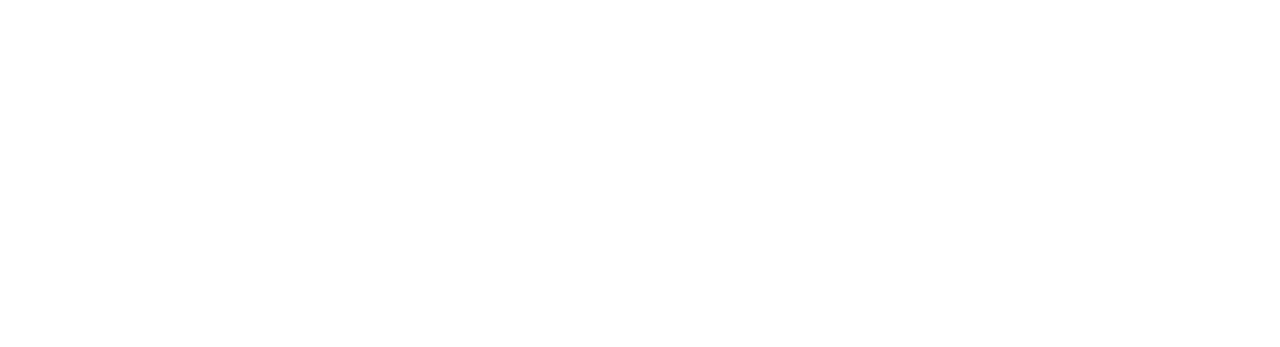
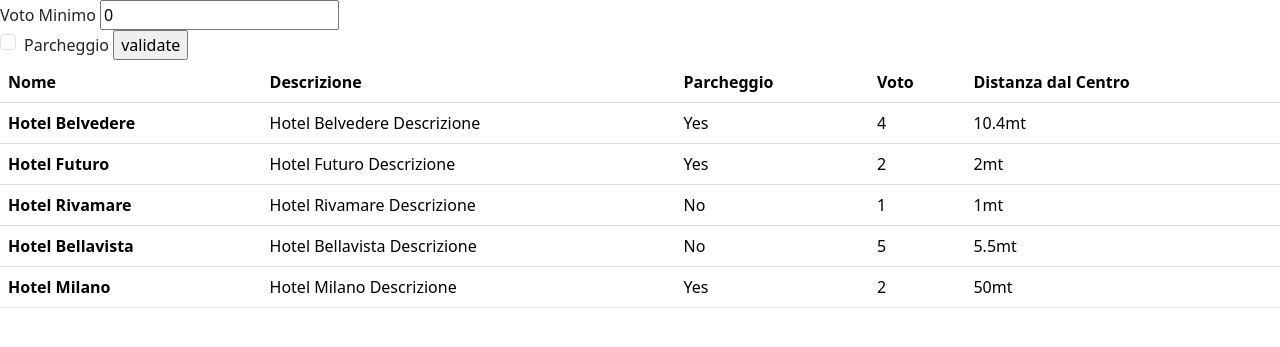
Before and after one commit to FrancescoMain/php-hotel, a PHP site: page /?votoMin=1 in a window 1280 px wide. Before the commit the part shown is empty. Shown: the top 347 px of the page. Run offline with PHP 8.4, Linux system fonts and the light colour scheme.

Commit message:
Ero così preso che non ho fatto commit

```diff
--- a/index.php
+++ b/index.php
@@ -4,9 +4,123 @@
     <meta charset="UTF-8">
     <meta http-equiv="X-UA-Compatible" content="IE=edge">
     <meta name="viewport" content="width=device-width, initial-scale=1.0">
+    <link href="https://cdn.jsdelivr.net/npm/bootstrap@5.3.0-alpha1/dist/css/bootstrap.min.css" rel="stylesheet" integrity="sha384-GLhlTQ8iRABdZLl6O3oVMWSktQOp6b7In1Zl3/Jr59b6EGGoI1aFkw7cmDA6j6gD" crossorigin="anonymous">
     <title>Document</title>
+
+    <?php
+        $hotels = [
+
+            [
+                'name' => 'Hotel Belvedere',
+                'description' => 'Hotel Belvedere Descrizione',
+                'parking' => true,
+                'vote' => 4,
+                'distance_to_center' => 10.4
+            ],
+            [
+                'name' => 'Hotel Futuro',
+                'description' => 'Hotel Futuro Descrizione',
+                'parking' => true,
+                'vote' => 2,
+                'distance_to_center' => 2
+            ],
+            [
+                'name' => 'Hotel Rivamare',
+                'description' => 'Hotel Rivamare Descrizione',
+                'parking' => false,
+                'vote' => 1,
+                'distance_to_center' => 1
+            ],
+            [
+                'name' => 'Hotel Bellavista',
+                'description' => 'Hotel Bellavista Descrizione',
+                'parking' => false,
+                'vote' => 5,
+                'distance_to_center' => 5.5
+            ],
+            [
+                'name' => 'Hotel Milano',
+                'description' => 'Hotel Milano Descrizione',
+                'parking' => true,
+                'vote' => 2,
+                'distance_to_center' => 50
+            ],
+
+        ];
+        $prk = $_GET["parking"] ?? "OFF";
+        $votoMin = $_GET["votoMin"];
+
+        if ($votoMin > 5) {
+
+            echo "<h4 class='green'>Inserire numero compreso tra 0 e 5</h4>";
+        }
+    ?>
 </head>
 <body>
+    <form>
+        <label for="name">Voto Minimo</label>
+        <input type="text" name="votoMin" value="0">
+        <br>
+        <div class="form-check">
+            <input class="form-check-input" type="checkbox" name="parking" id="flexCheckDefault">
+            <label class="form-check-label" for="flexCheckDefault">
+            Parcheggio
+            </label>
+            <input type="submit" value="validate">
+        </div>
+    </form>
+
+
+<table class="table table-hover">
+    <thead>
+        <tr>
+        <th scope="col">Nome</th>
+        <th scope="col">Descrizione</th>
+        <th scope="col">Parcheggio</th>
+        <th scope="col">Voto</th>
+        <th scope="col">Distanza dal Centro</th>
+        </tr>
+    </thead>
+    <tbody>
+        <?php
+            foreach ($hotels as $hotel) {
+            $name = $hotel["name"];
+            $description = $hotel["description"];
+            $parking = $hotel["parking"] ? "Yes" : "No";
+            $vote = $hotel["vote"];
+            $distance_to_center = $hotel["distance_to_center"];
+            $tLine =
+            "<tr> <th scope='row'>" . $name . "</th>" .
+            "<td>" . $description . "</td>" .
+            "<td>" . $parking . "</td>" .
+            "<td>" . $vote . "</td>" .
+            "<td>" . $distance_to_center . "mt" . "</td>";
+
+            if ($prk == "OFF" && $votoMin <= $vote)
+                echo $tLine;
+            elseif ($prk == "on" && $parking == "Yes" && $votoMin <= $vote){
+                echo $tLine;
+            }
+
+
+
+
+
+
+            }
+
+        ?>
+    </tbody>
+</table>
+
+
+
+
+
+
+<script src="https://cdn.jsdelivr.net/npm/bootstrap@5.3.0-alpha1/dist/js/bootstrap.bundle.min.js" integrity="sha384-w76AqPfDkMBDXo30jS1Sgez6pr3x5MlQ1ZAGC+nuZB+EYdgRZgiwxhTBTkF7CXvN" crossorigin="anonymous"></script>
+<script src="https://cdn.jsdelivr.net/npm/@popperjs/core@2.11.6/dist/umd/popper.min.js" integrity="sha384-oBqDVmMz9ATKxIep9tiCxS/Z9fNfEXiDAYTujMAeBAsjFuCZSmKbSSUnQlmh/jp3" crossorigin="anonymous"></script>
+<script src="https://cdn.jsdelivr.net/npm/bootstrap@5.3.0-alpha1/dist/js/bootstrap.min.js" integrity="sha384-mQ93GR66B00ZXjt0YO5KlohRA5SY2XofN4zfuZxLkoj1gXtW8ANNCe9d5Y3eG5eD" crossorigin="anonymous"></script>
 
 </body>
 </html>
```
